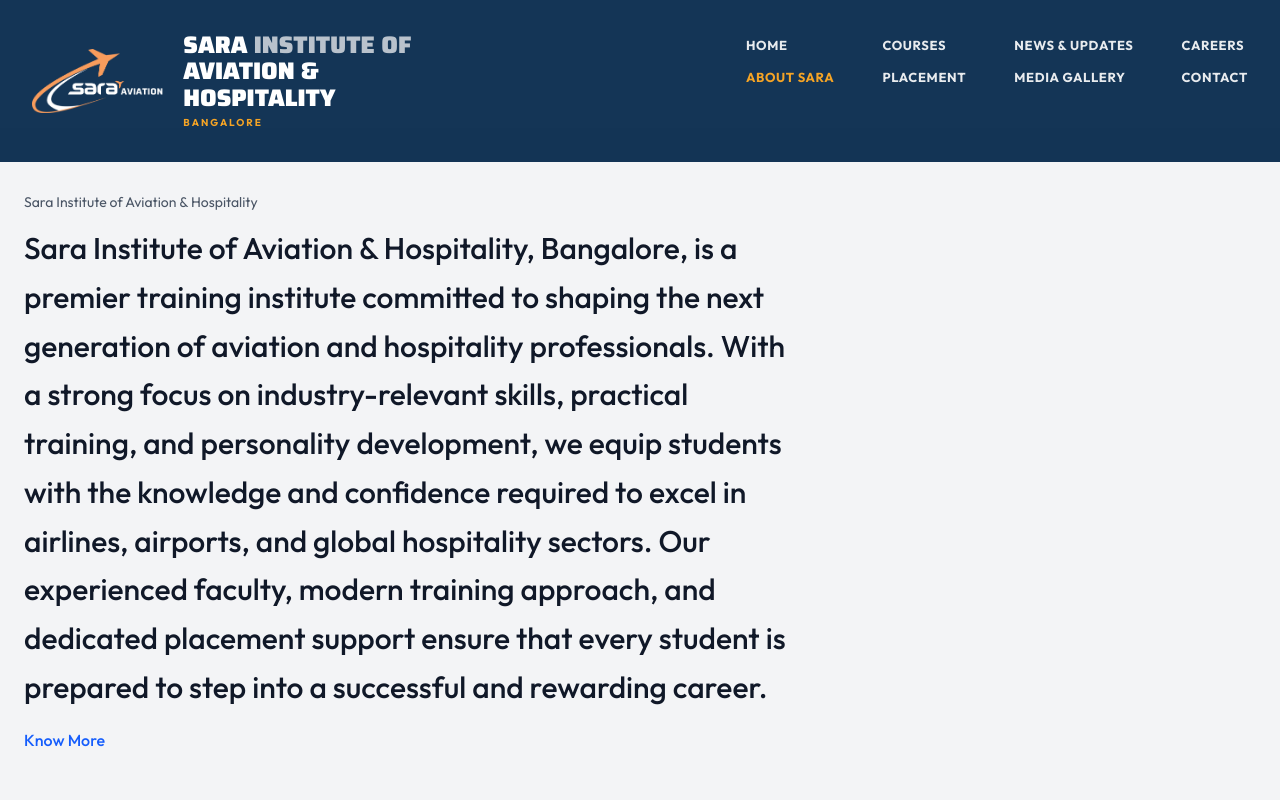
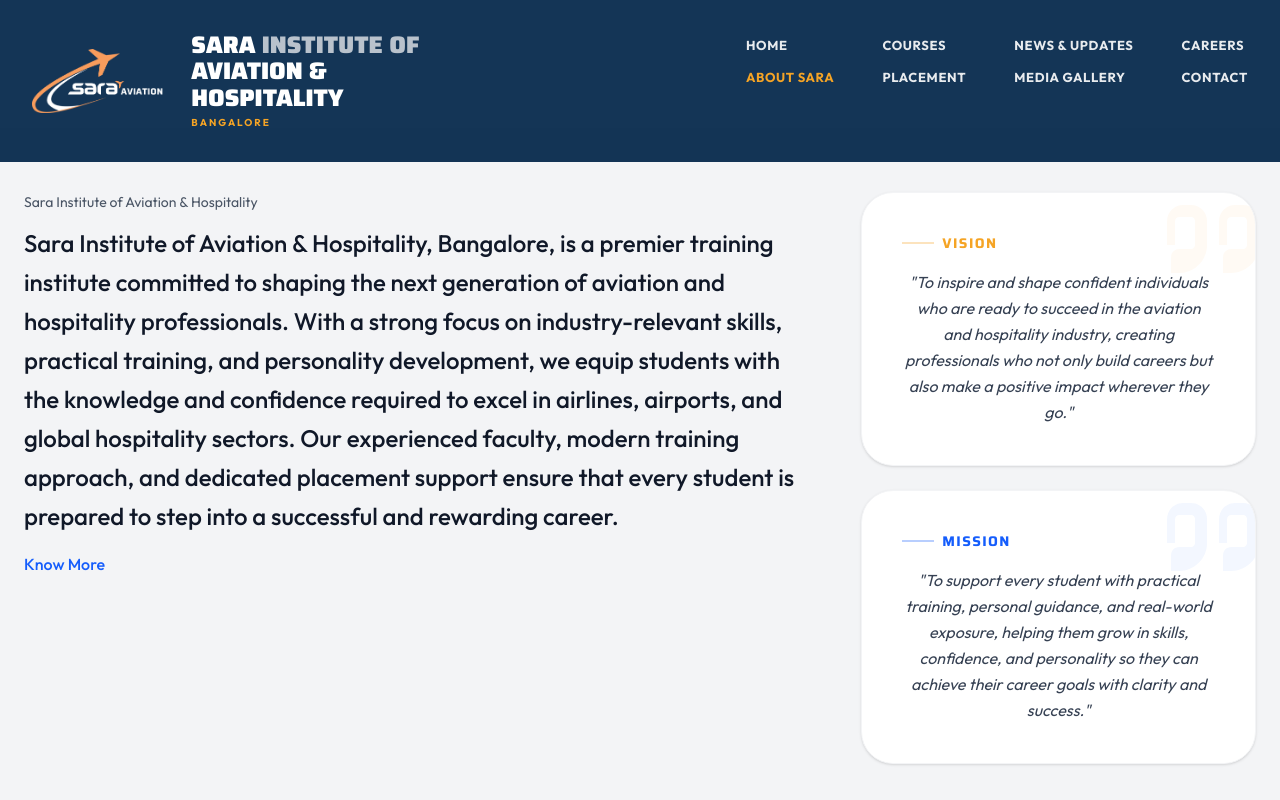
Before and after one commit to studioelemento/saraAviation, a React (Vite) app: page /about in a window 1280 px wide. Shown: the top 800 px of the page. Built offline with nearby package versions, Linux system fonts and the light colour scheme.

Commit message:
change logo style and layout

```diff
--- a/src/components/Navbar.jsx
+++ b/src/components/Navbar.jsx
@@ -41,17 +41,17 @@
       <div className="max-w-[1400px] mx-auto px-8 flex justify-between items-start">
 
         {/* Official Logo + Text */}
-        <Link to="/" className="flex items-center gap-4 group">
+        <Link to="/" className="flex items-center gap-1 md:gap-6 group ">
           <img
             src="/assets/logo/Sara Aviation Logo White Orange.png"
             alt="Logo"
             className="h-14 md:h-16 w-auto object-contain group-hover:scale-105 transition-transform duration-300"
           />
           <div className="flex flex-col border-white/20 pl-1">
-            <h1 className="text-xl md:text-2xl font-black text-white leading-[1.1] tracking-normal max-w-[250px]">
+            <h1 className="text-xs md:text-2xl font-black text-white leading-[1.1] tracking-normal max-w-[250px] ">
               SARA <span className="text-white/70">INSTITUTE OF</span> AVIATION & HOSPITALITY
             </h1>
-            <span className="text-[10px] font-bold text-accent tracking-[2px] uppercase mt-1">BANGALORE</span>
+            <span className="text-[6px] md:text-[10px] font-bold text-accent tracking-[2px] uppercase mt-1">BANGALORE</span>
           </div>
         </Link>
 
--- a/src/pages/PlacementPage.jsx
+++ b/src/pages/PlacementPage.jsx
@@ -56,8 +56,8 @@
       </section>
 
       {/* Grid Section */}
-      <section className="py-20 container mx-auto px-6 max-w-5xl">
-        <div className="grid grid-cols-2 sm:grid-cols-3 lg:grid-cols-4 gap-4 sm:gap-6 md:gap-10">
+      <section className="py-20 container mx-auto px-6 max-w-8xl">
+        <div className="grid grid-cols-2 md:grid-cols-4 lg:grid-cols-6 gap-4 sm:gap-6 md:gap-8">
           {students.map((student, index) => (
             <motion.div
               key={student.id}
@@ -82,9 +82,10 @@
                 <h3 className="font-bold text-gray-900 text-base sm:text-lg group-hover:text-accent transition-colors">
                   {student.name}
                 </h3>
-                <p className="text-accent font-medium text-xs sm:text-sm uppercase tracking-wider mt-1">
+                {/*hide airline name in students card if needed*/}
+                {/* <p className="text-accent font-medium text-xs sm:text-sm uppercase tracking-wider mt-1">
                   Placed at {student.airline}
-                </p>
+                </p> */}
               </div>
             </motion.div>
           ))}
--- a/src/pages/home/components/AviationCourse.jsx
+++ b/src/pages/home/components/AviationCourse.jsx
@@ -5,18 +5,56 @@
     <section className="w-full bg-gray-100 py-16 px-6">
       <div className="max-w-7xl mx-auto">
         {/* Top Content */}
-        <div className="max-w-3xl mb-12 text-left">
+        <div className="flex flex-col lg:flex-row gap-12 mb-16">
+          <div className="lg:w-2/3 text-left">
             <p className="text-sm text-gray-600 mb-3">
               Sara Institute of Aviation & Hospitality
             </p>
 
-          <h2 className="text-2xl md:text-3xl font-medium text-gray-900 leading-relaxed font-outfit">
+            <h2 className="text-sm md:text-2xl font-medium text-gray-900 leading-relaxed font-outfit">
               Sara Institute of Aviation & Hospitality, Bangalore, is a premier training institute committed to shaping the next generation of aviation and hospitality professionals. With a strong focus on industry-relevant skills, practical training, and personality development, we equip students with the knowledge and confidence required to excel in airlines, airports, and global hospitality sectors. Our experienced faculty, modern training approach, and dedicated placement support ensure that every student is prepared to step into a successful and rewarding career.
             </h2>
 
-          <a href="#" className="text-blue-600 mt-4 inline-block font-medium">
+            <a href="#" className="text-blue-600 mt-4 inline-block font-medium hover:underline transition-all">
               Know More
             </a>
+          </div>
+
+          <div className="lg:w-1/3 space-y-6">
+            <div className="bg-white p-6 sm:p-10 rounded-2xl sm:rounded-[2rem] shadow-sm relative overflow-hidden group border border-gray-100 hover:shadow-xl hover:shadow-accent/5 transition-all duration-500">
+              {/* Decorative Quote Icon */}
+              <svg className="absolute -top-1 -right-1 sm:-top-2 sm:-right-2 text-accent/5 w-16 h-16 sm:w-24 sm:h-24 transform group-hover:scale-110 transition-transform duration-500" fill="currentColor" viewBox="0 0 24 24">
+                <path d="M14.017 21L14.017 18C14.017 16.899 14.899 16 16.017 16H19.017C19.569 16 20.017 15.552 20.017 15V9C20.017 8.448 19.569 8 19.017 8H16.017C15.465 8 15.017 8.448 15.017 9V15L13.017 15V9C13.017 6.791 14.808 5 17.017 5H19.017C21.226 5 23.017 6.791 23.017 9V15C23.017 18.866 19.883 22 16.017 22H14.017V21ZM1.017 21L1.017 18C1.017 16.899 1.899 16 3.017 16H6.017C6.569 16 7.017 15.552 7.017 15V9C7.017 8.448 6.569 8 6.017 8H3.017C2.465 8 2.017 8.448 2.017 9V15L0.017 15V9C0.017 6.791 1.808 5 4.017 5H6.017C8.226 5 10.017 6.791 10.017 9V15C10.017 18.866 6.883 22 3.017 22H1.017V21Z"/>
+              </svg>
+
+              <div className="relative z-10">
+                <div className="flex items-center gap-2 mb-3 sm:mb-4">
+                  <span className="w-6 sm:w-8 h-[2px] bg-accent/30"></span>
+                  <h3 className="text-xs sm:text-sm font-bold uppercase tracking-widest text-accent">Vision</h3>
+                </div>
+                <p className="text-gray-700 text-sm sm:text-base italic leading-relaxed font-outfit">
+                  "To inspire and shape confident individuals who are ready to succeed in the aviation and hospitality industry, creating professionals who not only build careers but also make a positive impact wherever they go."
+                </p>
+              </div>
+            </div>
+
+            <div className="bg-white p-6 sm:p-10 rounded-2xl sm:rounded-[2rem] shadow-sm relative overflow-hidden group border border-gray-100 hover:shadow-xl hover:shadow-blue-600/5 transition-all duration-500">
+              {/* Decorative Quote Icon */}
+              <svg className="absolute -top-1 -right-1 sm:-top-2 sm:-right-2 text-blue-600/5 w-16 h-16 sm:w-24 sm:h-24 transform group-hover:scale-110 transition-transform duration-500" fill="currentColor" viewBox="0 0 24 24">
+                <path d="M14.017 21L14.017 18C14.017 16.899 14.899 16 16.017 16H19.017C19.569 16 20.017 15.552 20.017 15V9C20.017 8.448 19.569 8 19.017 8H16.017C15.465 8 15.017 8.448 15.017 9V15L13.017 15V9C13.017 6.791 14.808 5 17.017 5H19.017C21.226 5 23.017 6.791 23.017 9V15C23.017 18.866 19.883 22 16.017 22H14.017V21ZM1.017 21L1.017 18C1.017 16.899 1.899 16 3.017 16H6.017C6.569 16 7.017 15.552 7.017 15V9C7.017 8.448 6.569 8 6.017 8H3.017C2.465 8 2.017 8.448 2.017 9V15L0.017 15V9C0.017 6.791 1.808 5 4.017 5H6.017C8.226 5 10.017 6.791 10.017 9V15C10.017 18.866 6.883 22 3.017 22H1.017V21Z"/>
+              </svg>
+
+              <div className="relative z-10">
+                <div className="flex items-center gap-2 mb-3 sm:mb-4">
+                  <span className="w-6 sm:w-8 h-[2px] bg-blue-600/30"></span>
+                  <h3 className="text-xs sm:text-sm font-bold uppercase tracking-widest text-blue-600">Mission</h3>
+                </div>
+                <p className="text-gray-700 text-sm sm:text-base italic leading-relaxed font-outfit">
+                  "To support every student with practical training, personal guidance, and real-world exposure, helping them grow in skills, confidence, and personality so they can achieve their career goals with clarity and success."
+                </p>
+              </div>
+            </div>
+          </div>
         </div>
 
         {/* Courses */}
```
Lines whose indentation alone changed are shown as unchanged.
